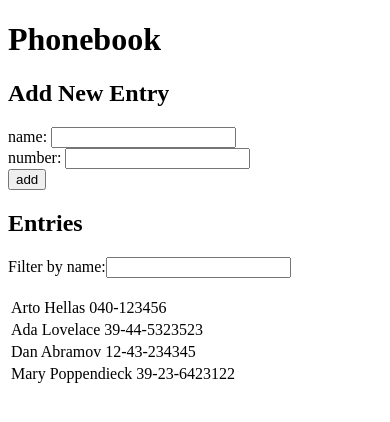
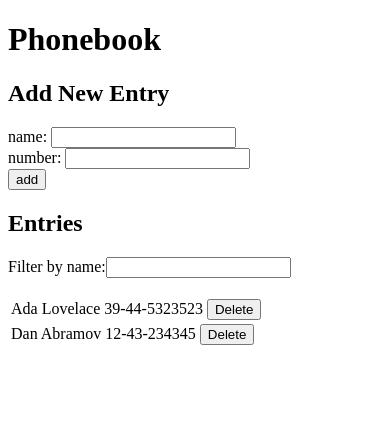
Before and after one commit to reagan-mackey/fullstackopen22-exercises, a React (Create React App) app in the folder part2/phonebook/: page / in a window 390 px wide. Shown: the top 422 px of the page. Built offline with nearby package versions, Linux system fonts and the light colour scheme; data requests are answered from the project's data file.

Commit message:
Completed phonebook step 9

```diff
--- a/part2/phonebook/db.json
+++ b/part2/phonebook/db.json
@@ -1,24 +1,14 @@
 {
   "persons": [
     {
-      "name": "Arto Hellas",
-      "number": "040-123456",
-      "id": 1
-    },
-    {
       "name": "Ada Lovelace",
       "number": "39-44-5323523",
-      "id": 2
+      "id": 1
     },
     {
       "name": "Dan Abramov",
       "number": "12-43-234345",
-      "id": 3
-    },
-    {
-      "name": "Mary Poppendieck",
-      "number": "39-23-6423122",
-      "id": 4
+      "id": 2
     }
   ]
 }
--- a/part2/phonebook/src/App.js
+++ b/part2/phonebook/src/App.js
@@ -6,9 +6,9 @@ import personService from "./services/persons";
 
 const App = () => {
   const [persons, setPersons] = useState([]);
-  const [newName, setNewName] = useState("");
+  const [newPerson, setNewPerson] = useState("");
   const [newNumber, setNewNumber] = useState("");
-  const [searchName, setSearchName] = useState("");
+  const [filter, setFilter] = useState("");
 
   useEffect(() => {
     personService.getAll().then((initialPeople) => {
@@ -16,39 +16,49 @@ const App = () => {
     });
   }, []);
 
-  const addName = (event) => {
+  const addPerson = (event) => {
     event.preventDefault();
 
     if (
       persons.filter(
-        (person) => JSON.stringify(person.name) === JSON.stringify(newName)
+        (person) => JSON.stringify(person.name) === JSON.stringify(newPerson)
       ).length === 0
     ) {
       const personObject = {
-        name: newName,
+        name: newPerson,
         number: newNumber,
       };
 
       personService.create(personObject).then((returnedPerson) => {
         setPersons(persons.concat(returnedPerson));
-        setNewName("");
+        setNewPerson("");
         setNewNumber("");
       });
     } else {
-      window.alert(`${newName} is already in the phonebook.`);
+      window.alert(`${newPerson} is already in the phonebook.`);
     }
   };
 
-  const handleNewName = (event) => {
-    setNewName(event.target.value);
+  const deletePerson = (id) => {
+    const toDelete = persons.find((person) => person.id === id);
+    const ok = window.confirm(`Delete ${toDelete.name}?`);
+    if (ok) {
+      personService.remove(id).then(() => {
+        setPersons(persons.filter((person) => person.id !== id));
+      });
+    }
+  };
+
+  const handleNewPerson = (event) => {
+    setNewPerson(event.target.value);
   };
 
   const handleNewNumber = (event) => {
     setNewNumber(event.target.value);
   };
 
-  const handleSearchName = (event) => {
-    setSearchName(event.target.value);
+  const handleFilter = (event) => {
+    setFilter(event.target.value);
   };
 
   return (
@@ -56,18 +66,22 @@ const App = () => {
       <h1>Phonebook</h1>
       <h2>Add New Entry</h2>
       <PersonForm
-        addName={addName}
-        newName={newName}
-        handleNewName={handleNewName}
+        addPerson={addPerson}
+        newPerson={newPerson}
+        handleNewPerson={handleNewPerson}
         newNumber={newNumber}
         handleNewNumber={handleNewNumber}
       />
       <h2>Entries</h2>
       Filter by name:
-      <Filter searchName={searchName} handleSearchName={handleSearchName} />
+      <Filter filter={filter} handleFilter={handleFilter} />
       <br />
       <br />
-      <PersonTable searchName={searchName} persons={persons} />
+      <PersonTable
+        filter={filter}
+        persons={persons}
+        deletePerson={deletePerson}
+      />
     </div>
   );
 };
--- a/part2/phonebook/src/components/Filter.js
+++ b/part2/phonebook/src/components/Filter.js
@@ -1,5 +1,5 @@
-const Filter = ({ searchName, handleSearchName }) => {
-  return <input value={searchName} onChange={handleSearchName} />;
+const Filter = ({ filter, handleFilter }) => {
+  return <input value={filter} onChange={handleFilter} />;
 };
 
 export default Filter;
--- a/part2/phonebook/src/components/Person.js
+++ b/part2/phonebook/src/components/Person.js
@@ -1,17 +1,16 @@
-const Person = ({ searchName, persons }) => {
-  if (searchName === "") {
+const Person = ({ filter, persons, deletePerson }) => {
+  if (filter === "") {
     return persons.map((person) => (
       <tr key={person.name}>
         <td key={person.name}>
-          {person.name} {person.number}
+          {person.name} {person.number}{" "}
+          <button onClick={() => deletePerson(person.id)}>Delete</button>
         </td>
       </tr>
     ));
   } else {
     let filteredPeople = persons.filter((person) =>
-      JSON.stringify(person.name)
-        .toLowerCase()
-        .includes(searchName.toLowerCase())
+      JSON.stringify(person.name).toLowerCase().includes(filter.toLowerCase())
     );
 
     return filteredPeople.map((person) => (
--- a/part2/phonebook/src/components/PersonForm.js
+++ b/part2/phonebook/src/components/PersonForm.js
@@ -1,14 +1,14 @@
 const PersonForm = ({
-  addName,
-  newName,
-  handleNewName,
+  addPerson,
+  newPerson,
+  handleNewPerson,
   newNumber,
   handleNewNumber,
 }) => {
   return (
-    <form onSubmit={addName}>
+    <form onSubmit={addPerson}>
       <div>
-        name: <input value={newName} onChange={handleNewName} />
+        name: <input value={newPerson} onChange={handleNewPerson} />
       </div>
       <div>
         number: <input value={newNumber} onChange={handleNewNumber} />
--- a/part2/phonebook/src/components/PersonTable.js
+++ b/part2/phonebook/src/components/PersonTable.js
@@ -1,10 +1,10 @@
 import Person from "./Person";
 
-const PersonTable = ({ searchName, persons }) => {
+const PersonTable = ({ filter, persons, deletePerson }) => {
   return (
     <table>
       <tbody>
-        <Person searchName={searchName} persons={persons} />
+        <Person filter={filter} persons={persons} deletePerson={deletePerson} />
       </tbody>
     </table>
   );
--- a/part2/phonebook/src/services/persons.js
+++ b/part2/phonebook/src/services/persons.js
@@ -11,6 +11,11 @@ const create = (newObject) => {
   return request.then((response) => response.data);
 };
 
-const exportedObject = { getAll, create };
+const remove = (id) => {
+  const request = axios.delete(`${baseUrl}/${id}`);
+  return request.then((response) => response.data);
+};
+
+const exportedObject = { getAll, create, remove };
 
 export default exportedObject;
```
